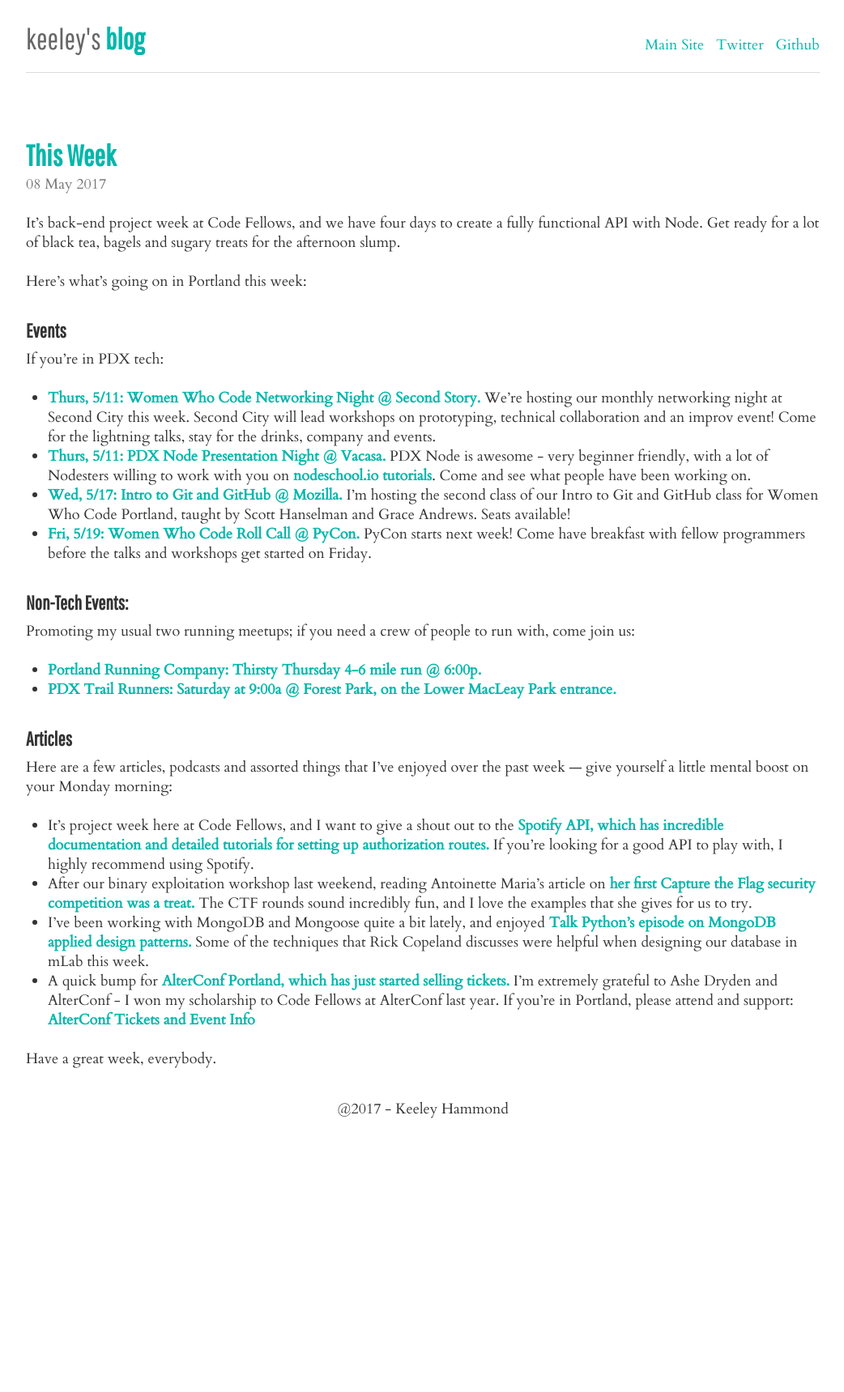
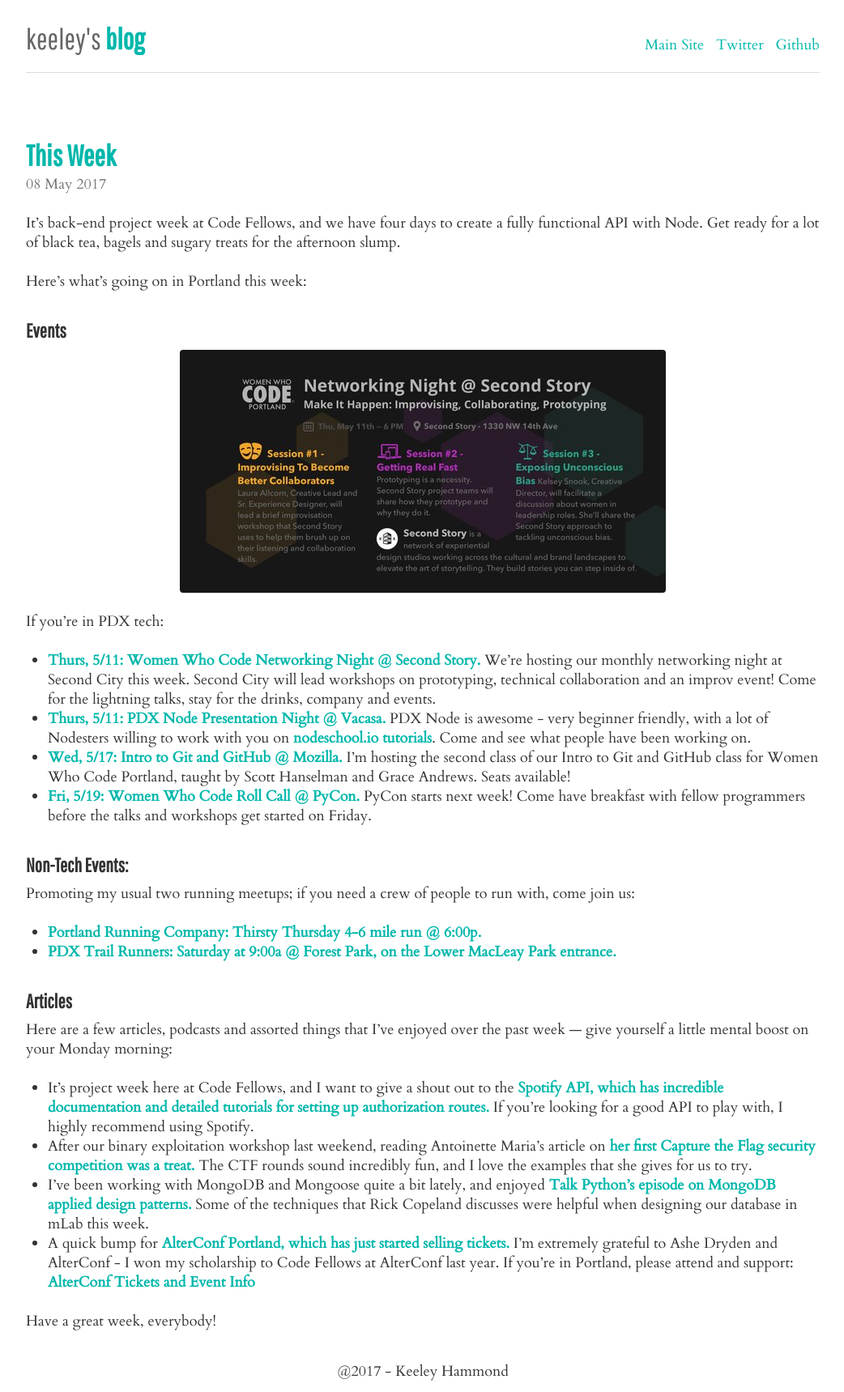
Before and after one commit to Keeley-Hammond/blog, a Jekyll site: the page built from _posts/2017-05-08-this-week-may-08.md, in a window 1280 px wide. Shown: the whole page at 81% size, without its empty margins (118-1160 px from the left). Built offline with Jekyll 4.4.1, drawn with Linux system fonts in a browser that asks for light colours; before the commit the page ends 1395 px from its top, so only the background shows below that.

Commit message:
Added Networking Night photo

```diff
--- a/_posts/2017-05-08-this-week-may-08.md
+++ b/_posts/2017-05-08-this-week-may-08.md
@@ -10,8 +10,10 @@
 
 ### Events
 
+![Second Story Networking Night](https://keeley-hammond.github.io/blog/img/networking-night-may-2017.JPG)
+
 If you're in PDX tech:
-* [Thurs, 5/11: Women Who Code Networking Night @ Second Story.](https://www.eventbrite.com/e/tech-jobs-tour-portland-career-fair-tech-demos-speed-mentoring-tickets-32954309226) We're hosting our monthly networking night at Second City this week. Second City will lead workshops on prototyping, technical collaboration and an improv event! Come for the lightning talks, stay for the drinks, company and events.
+* [Thurs, 5/11: Women Who Code Networking Night @ Second Story.](https://www.meetup.com/Women-Who-Code-Portland/events/236510126/) We're hosting our monthly networking night at Second City this week. Second City will lead workshops on prototyping, technical collaboration and an improv event! Come for the lightning talks, stay for the drinks, company and events.
 * [Thurs, 5/11: PDX Node Presentation Night @ Vacasa.](https://www.meetup.com/pdxnode/events/239220711/) PDX Node is awesome - very beginner friendly, with a lot of Nodesters willing to work with you on [nodeschool.io tutorials](https://nodeschool.io/#workshopper-list). Come and see what people have been working on.
 * [Wed, 5/17: Intro to Git and GitHub @ Mozilla.](https://www.meetup.com/Women-Who-Code-Portland/events/239020608/) I’m hosting the second class of our Intro to Git and GitHub class for Women Who Code Portland, taught by Scott Hanselman and Grace Andrews. Seats available!
 * [Fri, 5/19: Women Who Code Roll Call @ PyCon.](https://www.meetup.com/Women-Who-Code-Portland/events/237905872/) PyCon starts next week! Come have breakfast with fellow programmers before the talks and workshops get started on Friday.
@@ -33,4 +35,4 @@
 * A quick bump for [AlterConf Portland, which has just started selling tickets.](https://alterconf.com/conferences/portland-or-2017) I'm extremely grateful to Ashe Dryden and AlterConf - I won my scholarship to Code Fellows at AlterConf last year. If you're in Portland, please attend and support: [AlterConf Tickets and Event Info](https://alterconf.com/conferences/portland-or-2017)
 
 
-Have a great week, everybody.
+Have a great week, everybody!
```
Also changed, not shown: _posts/2017-05-05-communication-styles.md (renamed from _posts/2017-04-03-communication-styles.md), img/networking-night-may-2017.jpg (added), 1 other file.
